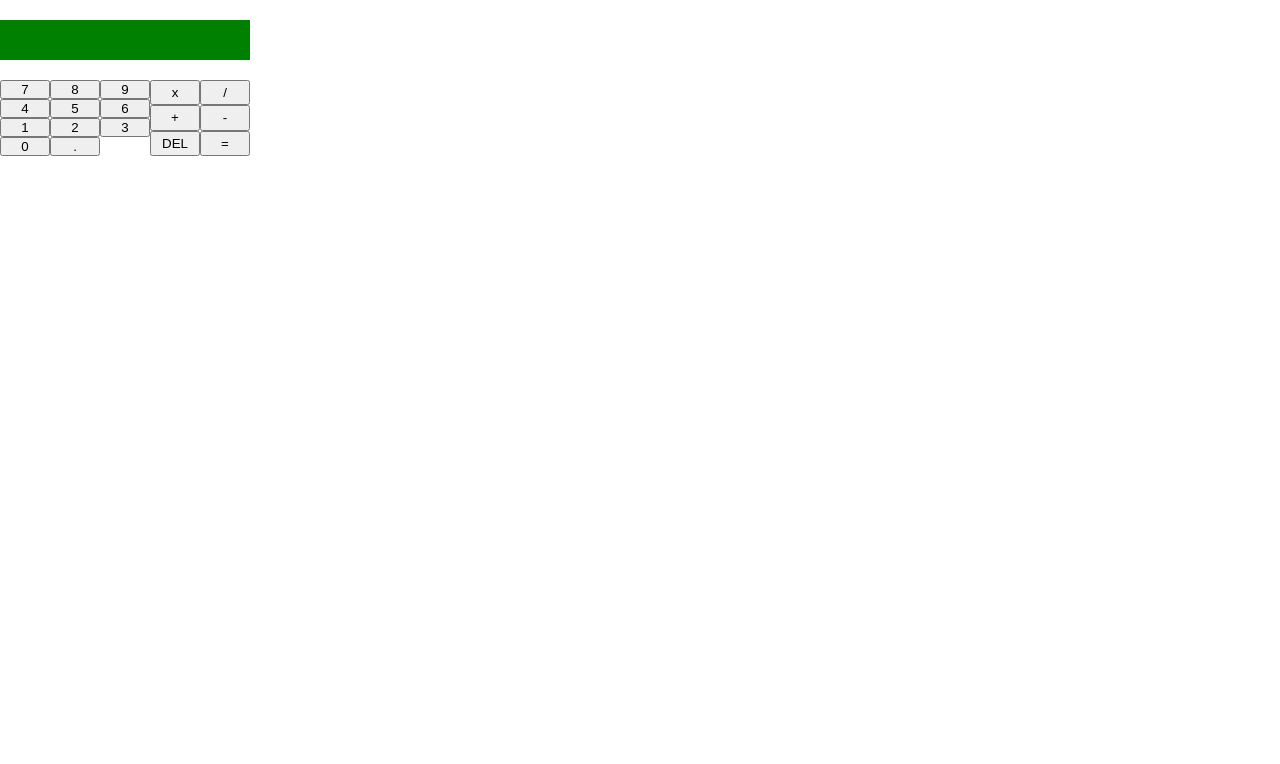
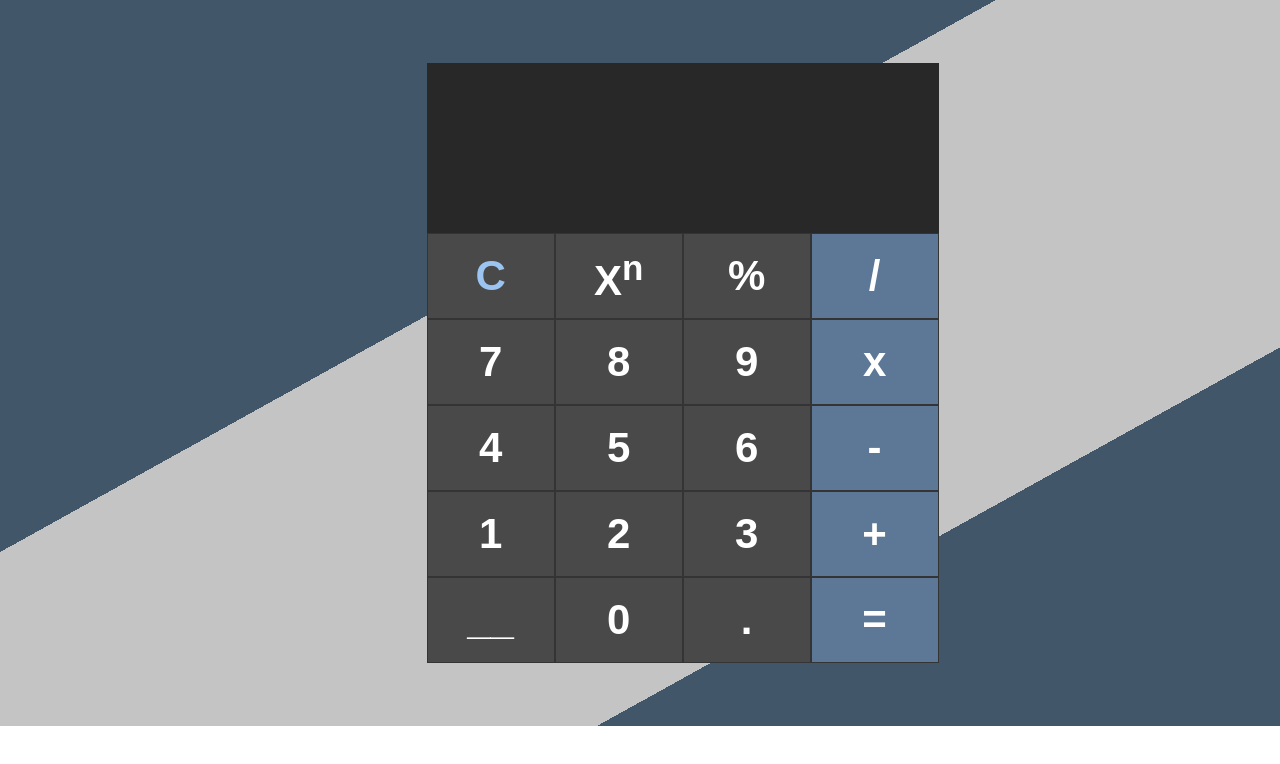
Before and after one commit to FlorianFlouquet/Calculator, a plain HTML site: page index.html in a window 1280 px wide. Drawn offline with Linux system fonts and the light colour scheme.

Commit message:
Design done, made multiple operation possible

```diff
--- a/index.html
+++ b/index.html
@@ -3,34 +3,44 @@
     <head>
         <meta charset="utf-8">
         <link rel="stylesheet" type="text/css" href="style.css">
-        <title></title>
+        <title>Calculator</title>
     </head>
     <body>
-
-        <div id="screen">
-            <p></p>
-        </div>
-        <div id="keyboard">
-            <div id="numbers">
-                <button>7</button>
-                <button>8</button>
-                <button>9</button>
-                <button>4</button>
-                <button>5</button>
-                <button>6</button>
-                <button>1</button>
-                <button>2</button>
-                <button>3</button>
-                <button>0</button>
-                <button>.</button>
+        <canvas></canvas>
+        <div id="calculator">
+            <div id="screen">
+                <p id="calculation"></p>
+                <p id="result"></p>
             </div>
-            <div id="operators">
-                <button>x</button>
-                <button>/</button>
-                <button>+</button>
-                <button>-</button>
-                <button>DEL</button>
-                <button>=</button>
+            <div id="keyboard">
+                <div id="leftKeyboard">
+                    <div id="leftKeyboardTop">
+                        <button style="color: #9CC4F0" onclick="clearEverything()">C</button>
+                        <button value="^">X<sup>n</sup></button>
+                        <button value="%">%</button>
+                    </div>
+                    <div id="leftKeyboardBottom">
+                        <button value="7">7</button>
+                        <button value="8">8</button>
+                        <button value="9">9</button>
+                        <button value="4">4</button>
+                        <button value="5">5</button>
+                        <button value="6">6</button>
+                        <button value="1">1</button>
+                        <button value="2">2</button>
+                        <button value="3">3</button>
+                        <button>__</button>
+                        <button value="0">0</button>
+                        <button value=".">.</button>
+                    </div>
+                </div>
+                <div id="rightKeyboard">
+                    <button value="/">/</button>
+                    <button value="x">x</button>
+                    <button value="-">-</button>
+                    <button value="+">+</button>
+                    <button onclick="equal()">=</button>
+                </div>
             </div>
         </div>
         <script src="script.js"></script>
--- a/script.js
+++ b/script.js
@@ -1,3 +1,10 @@
+const calculationContent = document.getElementsByTagName('p')[0];
+const resultContent = document.getElementsByTagName('p')[1];
+var firstArg = "";
+var secondArg = "";
+var operator = "";
+var equalHasBeenPressed = false;
+
 // List of math operators
 
 function add(a, b) {
@@ -16,10 +23,12 @@ function divide(a, b) {
     return a / b;
 }
 
+
 // Function operate
 
 function operate(a, b, operator) {
-    var result = 0;
+    a = Number(a);
+    b = Number(b);
     switch (operator) {
         case "+":
             result = add(a,b);
@@ -27,20 +36,96 @@ function operate(a, b, operator) {
         case "-":
             result = substract(a,b);
             break;
-        case "*":
-            result = multiply(a,b);
+        case "x":
+            result = multiply(a,b).toFixed(4);
             break;
         case "/":
-            result = divide(a,b);
+            result = divide(a,b).toFixed(4);
+            break;
+        case "^":
+            result = Math.pow(a,b).toExponential(4);
             break;
     }
-    return result;
+    resultContent.textContent = result;
+    firstArg = result;
+    secondArg = "";
 }
 
-// add an event on each button to display their value on the screen
+function clearEverything() {
+    calculationContent.textContent = "";
+    resultContent.textContent = "";
+    firstArg = "";
+    secondArg = "";
+    operator = "";
+    equalHasBeenPressed = false;
+}
 
-document.getElementById('keyboard').querySelectorAll('button').forEach((button) => {
+// add an event on each button to display their value on the screen and store their value in variables
+
+const digitButtonList = document.getElementById('leftKeyboardBottom').querySelectorAll('button');
+digitButtonList.forEach((button) => {
     button.addEventListener('click', () => {
-        document.getElementsByTagName('p')[0].textContent += button.textContent;
+        if (!equalHasBeenPressed) {
+            calculationContent.textContent += button.value;
+            if (operator === "") {
+                firstArg += button.value;
+            }
+            else {
+                secondArg += button.value;
+            }
+        }
     })
 })
+
+const operatorButtonList = document.getElementById('rightKeyboard').querySelectorAll('button');
+operatorButtonList.forEach((button) => {
+    button.addEventListener('click', () => {
+        if (!equalHasBeenPressed) {
+            calculationContent.textContent += button.value;
+            if (operator === "") {
+                operator = button.value;
+            }
+            else {
+                operate(firstArg, secondArg, operator);
+                operator = button.value;
+            }
+        }
+        else if (equalHasBeenPressed && button.textContent !== "=") {
+            calculationContent.textContent = `Ans${button.value}`;
+            operator = button.value;
+            equalHasBeenPressed = false;
+        }
+    })
+})
+
+const operatorButtonList2 = document.getElementById('leftKeyboardTop').querySelectorAll('button');
+operatorButtonList2.forEach((button) => {
+    button.addEventListener('click', () => {
+        if (!equalHasBeenPressed) {
+            calculationContent.textContent += button.value;
+            if (operator === "") {
+                operator = button.value;
+            }
+            else {
+                operate(firstArg, secondArg, operator);
+                operator = button.value;
+            }
+        }
+        else if (equalHasBeenPressed && button.textContent !== "=") {
+            calculationContent.textContent = `Ans${button.value}`;
+            operator = button.value;
+            equalHasBeenPressed = false;
+        }
+    })
+})
+
+//function equal that operate + provide the user to add digits right after
+
+function equal() {
+    if (!equalHasBeenPressed) {
+        calculationContent.textContent += "=";
+        operate(firstArg, secondArg, operator);
+        equalHasBeenPressed = true;
+        operator = "";
+    }
+}
--- a/style.css
+++ b/style.css
@@ -3,32 +3,99 @@
     margin: 0;
 }
 
-#screen {
-    position: absolute;
-    height: 40px;
-    width: 250px;
-    margin-top: 20px;
-    text-align: center;
-    background: green;
+body {
+    font-family: 'Roboto', sans-serif;
+    background: linear-gradient(331deg, #415669 5%, #415669 33%, #C4C4C4 33%, #C4C4C4 65%, #415669 65%, #415669 95%);
+    background-repeat: no-repeat;
+    background-size: 1536px 726px;
 }
 
-#screen > p {
+button {
+    color: white;
+    font-weight: bold;
+    font-size: 42px;
+    text-decoration: none;
+    border: solid 1px #343434;
+}
+
+#calculator {
+    position: absolute;
+    width: 512px;
+    height: 600px;
+    left: 33.33%;
+    top: 63px;
+}
+
+#screen {
     position: relative;
-    padding-top: 10px;
+    height: 170px;
+    width: 512px;
+    text-align: center;
+    background: #282828;
+}
+
+#calculation {
+    padding-top: 30px;
+    height: 40px;
+    width: 488px;
+    background: #282828;
+    font-size: 25px;
+    text-align: right;
+    color: rgb(179, 179, 179);
+}
+
+#result {
+    height: 90px;
+    width: 488px;
+    background: #282828;
+    font-size: 70px;
+    font-weight: bold;
+    text-align: right;
+    color: white;
 }
 
 #keyboard {
-    position: absolute;
+    position: relative;
     display: flex;
-    margin-top: 80px
+    height: 430px;
+    width: 512px;
 }
 
-#numbers {
-    display: grid;
-    grid-template-columns: 50px 50px 50px;
+#leftKeyboard {
+    display: flex;
+    flex-direction: column;
 }
 
-#operators {
+#leftKeyboardTop {
     display: grid;
-    grid-template-columns: 50px 50px;
+    grid-template-columns: 128px 128px 128px;
+    grid-template-rows: 86px;
 }
+
+#leftKeyboardBottom {
+    display: grid;
+    grid-template-columns: 128px 128px 128px;
+    grid-template-rows: 86px 86px 86px 86px;
+}
+
+#leftKeyboardTop > button, #leftKeyboardBottom > button {
+    background: #494949;
+}
+
+#leftKeyboardTop > button:hover, #leftKeyboardBottom > button:hover {
+    background: #626262;
+}
+
+#rightKeyboard {
+    display: grid;
+    grid-template-columns: 128px;
+    grid-template-rows: 86px;
+}
+
+#rightKeyboard > button {
+    background-color: #5D7897;
+}
+
+#rightKeyboard > button:hover {
+    background: #8EADD1;
+}
```
